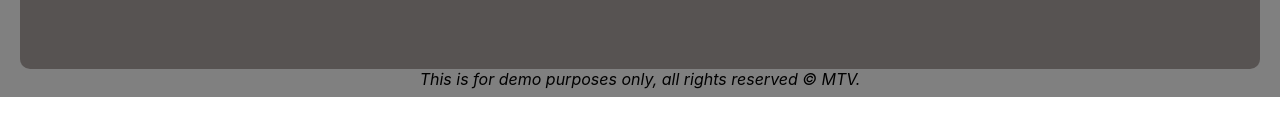
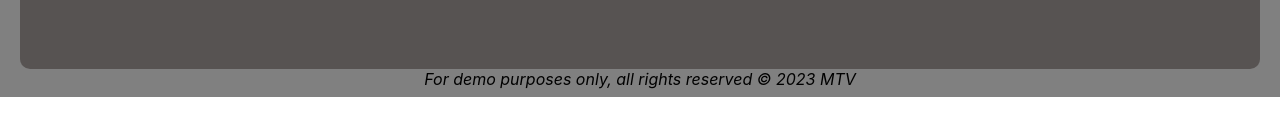
Before and after one commit to fluturecode/myMtv-client, a React (Create React App) app: page / in a window 1280 px wide. Shown: the part 191-326 px from the top of the page. Built offline with nearby package versions, Linux system fonts and the light colour scheme.

Commit message:
updated footer text;

```diff
--- a/src/components/Footer.js
+++ b/src/components/Footer.js
@@ -9,7 +9,7 @@ height: 8px;
 const Footer = () => {
   return (
     <Container>
-      <i>This is for demo purposes only, all rights reserved &copy; MTV.</i>
+      <i>For demo purposes only, all rights reserved &copy; 2023 MTV</i>
     </Container>
   )
 }
```
